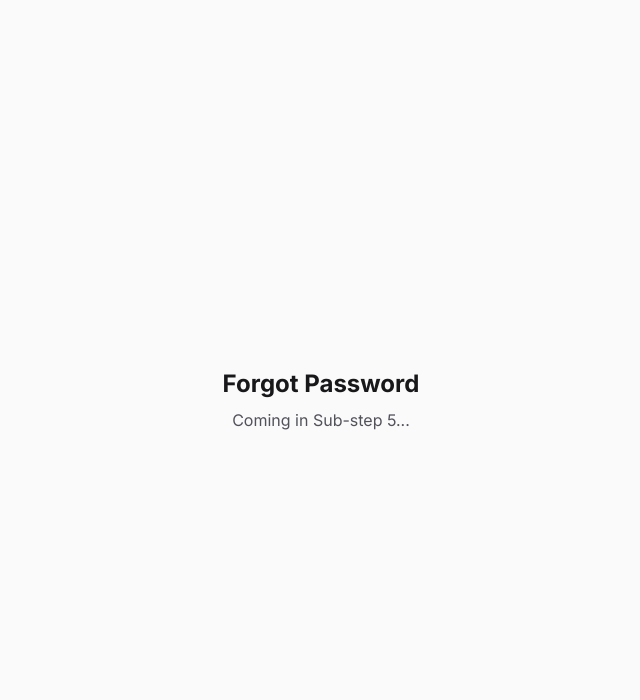
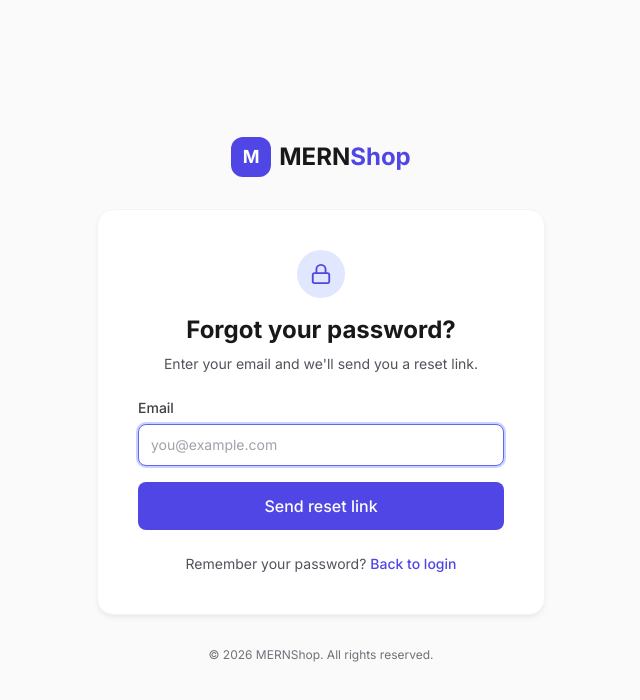
Before and after one commit to SyedAthar88/Mern-Ecommerce-and-AI-powered-project, a React (Vite) app in the folder client/: page /forgot-password in a window 1280 px wide. Shown: the top 700 px of the page, without its empty margins (319-959 px from the left). Built offline with nearby package versions, Linux system fonts and the light colour scheme; no server answers.

Commit message:
Phase 12.5: forgot password page with dual-state UI

```diff
--- a/client/src/pages/public/ForgotPassword.jsx
+++ b/client/src/pages/public/ForgotPassword.jsx
@@ -1,12 +1,269 @@
+import { useState, useEffect, useRef } from "react";
+import { Link, Navigate } from "react-router-dom";
+
+import { useAuth } from "../../hooks/useAuth.js";
+import { authApi } from "../../api/auth.api.js";
+import { Card } from "../../components/ui/Card.jsx";
+import { Input } from "../../components/ui/Input.jsx";
+import { Button } from "../../components/ui/Button.jsx";
+import { validateForgotPassword } from "../../utils/validators.js";
+
 export default function ForgotPassword() {
+  // ==========================================
+  // Hooks
+  // ==========================================
+  const { user } = useAuth();
+  const emailRef = useRef(null);
+
+  // ==========================================
+  // State
+  // ==========================================
+  const [email, setEmail] = useState("");
+  const [error, setError] = useState("");
+  const [loading, setLoading] = useState(false);
+  const [submitted, setSubmitted] = useState(false);
+
+  // ==========================================
+  // Auto-focus email on mount
+  // ==========================================
+  useEffect(() => {
+    emailRef.current?.focus();
+  }, []);
+
+  // ==========================================
+  // Guard: already logged in
+  // ==========================================
+  if (user) {
+    return <Navigate to="/" replace />;
+  }
+
+  // ==========================================
+  // Handle input change
+  // ==========================================
+  const handleChange = (e) => {
+    setEmail(e.target.value);
+    if (error) setError("");
+  };
+
+  // ==========================================
+  // Handle submit
+  // ==========================================
+  const handleSubmit = async (e) => {
+    e.preventDefault();
+
+    // 1. Client-side validation
+    const errors = validateForgotPassword({ email });
+    if (errors.email) {
+      setError(errors.email);
+      return;
+    }
+
+    // 2. Call API
+    setLoading(true);
+    try {
+      await authApi.forgotPassword({ email: email.trim() });
+      setSubmitted(true);
+    } catch (err) {
+      // Even if backend errors, we show generic message in some cases.
+      // But for rate limit / network, we want to inform the user.
+      setError(
+        err.response?.data?.message || "Something went wrong. Please try again."
+      );
+    } finally {
+      setLoading(false);
+    }
+  };
+
+  // ==========================================
+  // Reset form (from success state)
+  // ==========================================
+  const handleTryDifferentEmail = () => {
+    setSubmitted(false);
+    setEmail("");
+    setError("");
+  };
+
+  // ==========================================
+  // Render
+  // ==========================================
   return (
-    <div className="min-h-screen flex items-center justify-center bg-neutral-50">
-      <div className="text-center">
-        <h1 className="text-2xl font-bold text-neutral-900 mb-2">
-          Forgot Password
-        </h1>
-        <p className="text-neutral-600">Coming in Sub-step 5...</p>
+    <div className="min-h-screen flex items-center justify-center bg-neutral-50 px-4 py-12">
+      <div className="w-full max-w-md animate-fade-in">
+        {/* ============ LOGO ============ */}
+        <div className="text-center mb-8">
+          <Link
+            to="/"
+            className="inline-flex items-center gap-2 group"
+            aria-label="Go to home"
+          >
+            <div className="w-10 h-10 rounded-xl bg-primary-600 flex items-center justify-center text-white font-bold text-lg transition-transform group-hover:scale-105">
+              M
+            </div>
+            <span className="font-bold text-2xl text-neutral-900">
+              MERN<span className="text-primary-600">Shop</span>
+            </span>
+          </Link>
+        </div>
+
+        {/* ============ CARD ============ */}
+        <Card padding="lg">
+          {submitted ? (
+            /* ==========================================
+               SUCCESS STATE
+            ========================================== */
+            <div className="text-center animate-fade-in">
+              {/* Icon */}
+              <div className="mx-auto w-16 h-16 rounded-full bg-primary-100 flex items-center justify-center mb-6">
+                <MailCheckIcon />
+              </div>
+
+              <h1 className="text-2xl font-bold text-neutral-900 mb-2">
+                Check your inbox
+              </h1>
+
+              <p className="text-sm text-neutral-600 mb-6">
+                If an account with that email exists, we&apos;ve sent a
+                password reset link to{" "}
+                <strong className="text-neutral-900">{email}</strong>
+              </p>
+
+              <div className="bg-neutral-50 border border-neutral-100 rounded-lg p-4 text-left mb-6">
+                <p className="text-xs font-semibold text-neutral-500 uppercase tracking-wide mb-2">
+                  Didn&apos;t get the email?
+                </p>
+                <ul className="text-sm text-neutral-600 space-y-1.5">
+                  <li className="flex items-start gap-2">
+                    <span className="text-neutral-400 mt-0.5">•</span>
+                    <span>Check your spam or junk folder</span>
+                  </li>
+                  <li className="flex items-start gap-2">
+                    <span className="text-neutral-400 mt-0.5">•</span>
+                    <span>Make sure you entered the correct email</span>
+                  </li>
+                  <li className="flex items-start gap-2">
+                    <span className="text-neutral-400 mt-0.5">•</span>
+                    <span>The link expires in 15 minutes</span>
+                  </li>
+                </ul>
+              </div>
+
+              <div className="space-y-3">
+                <Button
+                  variant="secondary"
+                  size="lg"
+                  fullWidth
+                  onClick={handleTryDifferentEmail}
+                >
+                  Try a different email
+                </Button>
+
+                <Link
+                  to="/login"
+                  className="block text-sm font-medium text-primary-600 hover:text-primary-700 transition-colors"
+                >
+                  ← Back to login
+                </Link>
+              </div>
+            </div>
+          ) : (
+            /* ==========================================
+               FORM STATE
+            ========================================== */
+            <div>
+              <div className="text-center mb-6">
+                <div className="mx-auto w-12 h-12 rounded-full bg-primary-100 flex items-center justify-center mb-4">
+                  <LockIcon />
+                </div>
+                <h1 className="text-2xl font-bold text-neutral-900 mb-2">
+                  Forgot your password?
+                </h1>
+                <p className="text-sm text-neutral-600">
+                  Enter your email and we&apos;ll send you a reset link.
+                </p>
+              </div>
+
+              <form onSubmit={handleSubmit} className="space-y-4" noValidate>
+                <Input
+                  ref={emailRef}
+                  name="email"
+                  label="Email"
+                  type="email"
+                  value={email}
+                  onChange={handleChange}
+                  placeholder="you@example.com"
+                  error={error}
+                  autoComplete="email"
+                />
+
+                <Button
+                  type="submit"
+                  variant="primary"
+                  size="lg"
+                  fullWidth
+                  loading={loading}
+                >
+                  Send reset link
+                </Button>
+              </form>
+
+              <p className="mt-6 text-center text-sm text-neutral-600">
+                Remember your password?{" "}
+                <Link
+                  to="/login"
+                  className="font-medium text-primary-600 hover:text-primary-700 transition-colors"
+                >
+                  Back to login
+                </Link>
+              </p>
+            </div>
+          )}
+        </Card>
+
+        {/* ============ FOOTER ============ */}
+        <p className="text-center text-xs text-neutral-500 mt-8">
+          © {new Date().getFullYear()} MERNShop. All rights reserved.
+        </p>
       </div>
     </div>
   );
 }
+
+// ==========================================
+// Inline icons
+// ==========================================
+const MailCheckIcon = () => (
+  <svg
+    xmlns="http://www.w3.org/2000/svg"
+    width="28"
+    height="28"
+    viewBox="0 0 24 24"
+    fill="none"
+    stroke="currentColor"
+    strokeWidth="2"
+    strokeLinecap="round"
+    strokeLinejoin="round"
+    className="text-primary-600"
+  >
+    <path d="M22 13V6a2 2 0 0 0-2-2H4a2 2 0 0 0-2 2v12c0 1.1.9 2 2 2h8" />
+    <path d="m22 7-10 5L2 7" />
+    <path d="m16 19 2 2 4-4" />
+  </svg>
+);
+
+const LockIcon = () => (
+  <svg
+    xmlns="http://www.w3.org/2000/svg"
+    width="22"
+    height="22"
+    viewBox="0 0 24 24"
+    fill="none"
+    stroke="currentColor"
+    strokeWidth="2"
+    strokeLinecap="round"
+    strokeLinejoin="round"
+    className="text-primary-600"
+  >
+    <rect width="18" height="11" x="3" y="11" rx="2" ry="2" />
+    <path d="M7 11V7a5 5 0 0 1 10 0v4" />
+  </svg>
+);
```
